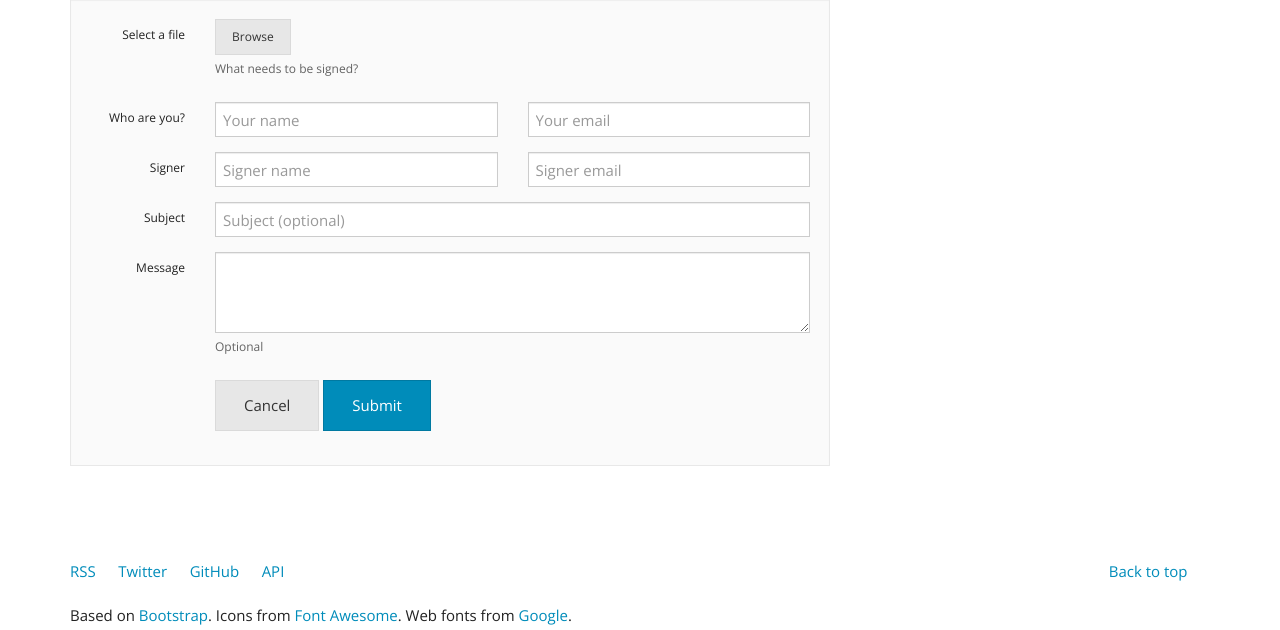
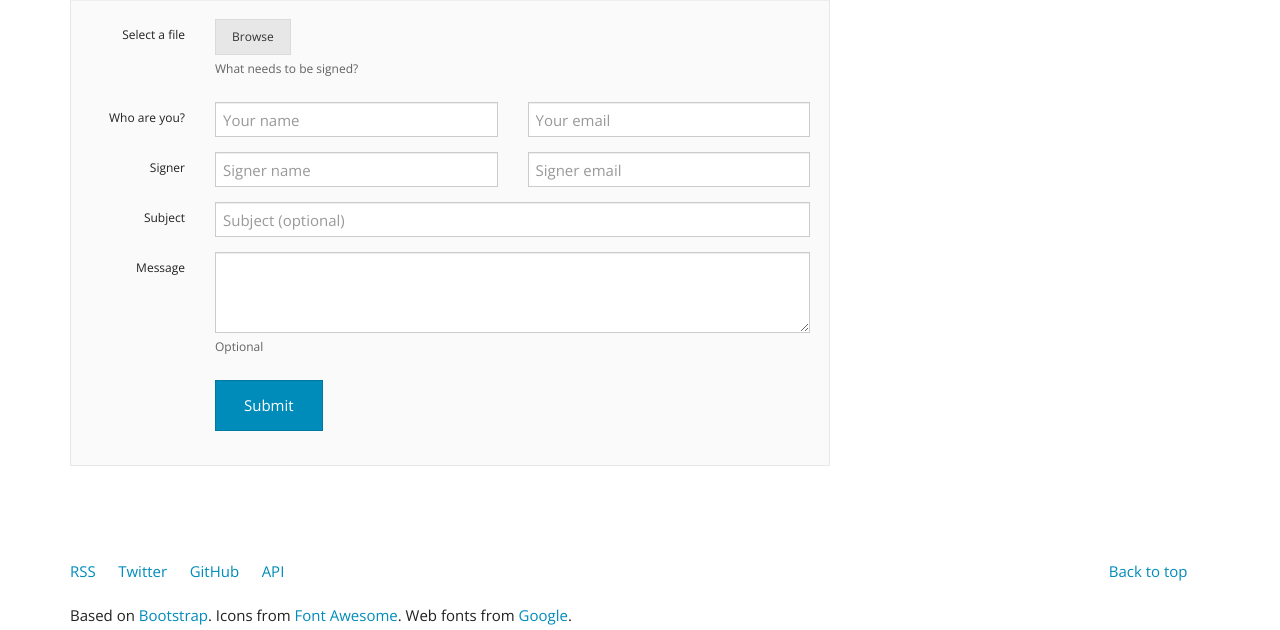
Before and after one commit to minhdanh/hellosign-demo-app, a Django app: page /embedded_requesting in a window 1280 px wide. Shown: the part 690-1320 px from the top of the page. Run offline with Django 3.2, Linux system fonts and the light colour scheme; some libraries are stand-ins or nearby versions.

Commit message:
Update requirements.txt

```diff
--- a/hellosign/templates/hellosign/embedded_requesting.html
+++ b/hellosign/templates/hellosign/embedded_requesting.html
@@ -156,7 +156,6 @@
                   </div>
                   <div class="form-group">
                     <div class="col-lg-10 col-lg-offset-2">
-                      <button class="btn btn-default">Cancel</button>
                       <button type="submit" class="btn btn-primary">Submit</button>
                     </div>
                   </div>
--- a/requirements.txt
+++ b/requirements.txt
@@ -1,5 +1,5 @@
 Django==1.6.2
 gunicorn==18.0
-hellosign-python-sdk==0.1.8
+hellosign-python-sdk==0.2.2
 requests==2.2.1
 wsgiref==0.1.2
```
